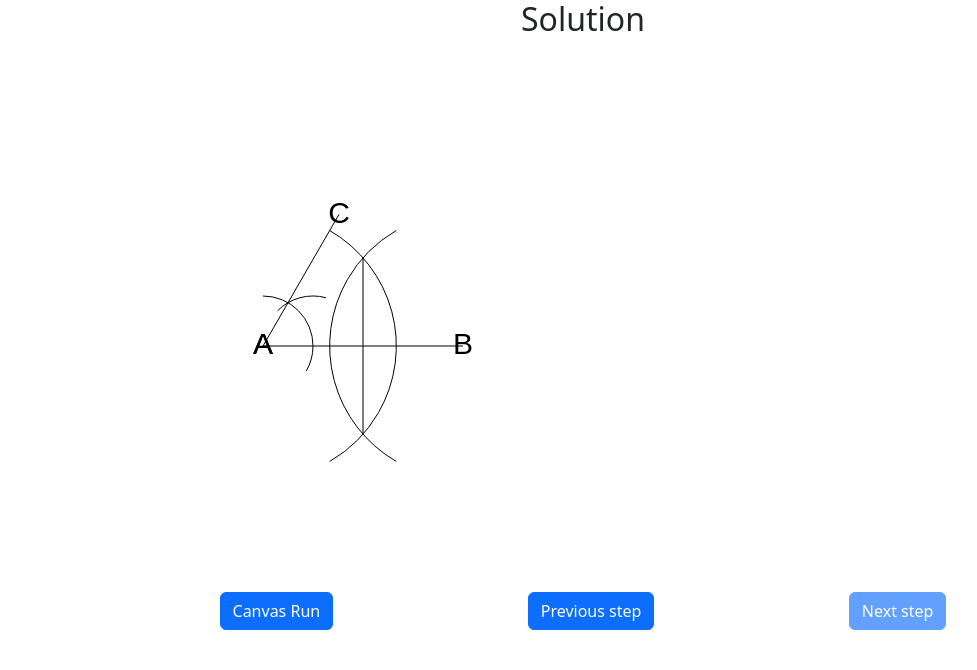
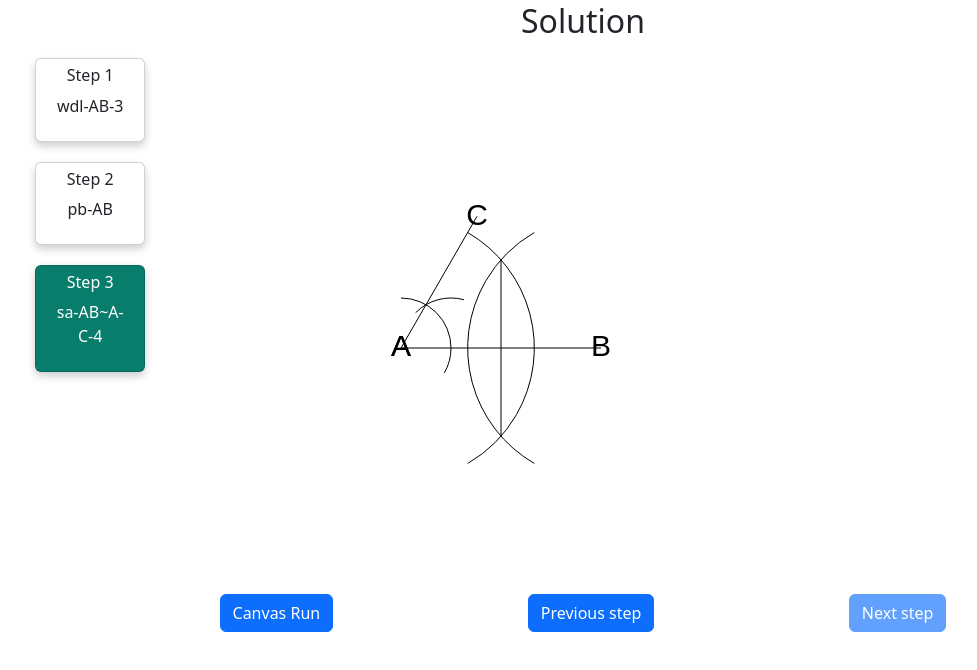
Before and after one commit to amna-ajward/Mathmatics, a React (Vite) app: page / in a window 1280 px wide. Shown: the top 670 px of the page, without its empty margins (57-1034 px from the left). Built offline with nearby package versions, Linux system fonts and the light colour scheme.

Commit message:
showing all steps and swiching steps on click

```diff
--- a/src/App.tsx
+++ b/src/App.tsx
@@ -1,6 +1,7 @@
 import { Container } from "react-bootstrap";
 import { Routes, Route } from "react-router-dom";
 import Home from "./pages/Home";
+import './app.css';
 
 function App() {
 	return (
--- /dev/null
+++ b/src/app.css
@@ -0,0 +1,29 @@
+.card {
+    box-shadow: 0 4px 8px 0 rgba(0,0,0,0.2);
+    transition: 0.3s;
+    width: 40%;
+    margin: 10px;
+    padding: 5px;
+  }
+
+  .card:hover {
+    box-shadow: 0 8px 16px 0 rgba(0,0,0,0.2);
+    cursor: pointer;
+
+  }
+
+  .active{
+    color: #fff;
+    background-color: #097d6c !important;
+    text-decoration: none;
+    transition: background 1s;
+  }
+
+  .container {
+    padding: 2px 16px;
+  }
+
+  .step-list{
+    display: flex;
+    flex-direction: column;
+  }
--- a/src/components/Canvas.tsx
+++ b/src/components/Canvas.tsx
@@ -3,6 +3,7 @@ import { useRef } from "react";
 import { Button } from "react-bootstrap";
 import useDraw from "../hooks/useDraw";
 import useUpdateLogger from "../hooks/useUpdateLogger";
+import { StepsList } from "./StepsList";
 
 type CanvasProps = {
 	width: number;
@@ -52,8 +53,13 @@ export default function Canvas({ width, height }: CanvasProps) {
 	})
 
 	return (
-		<div >
-			<canvas ref={canvasRef} width={width} height={height}></canvas>
+		<div>
+			<div style={{ display: 'flex' }}>
+				<div style={{ flex: '1' }}><StepsList steps={queries} currentStep={currentStep} onStepClick={(step) => setCurrentStep(step)} /></div>
+				<div style={{ flex: '1' }}><canvas ref={canvasRef} width={width} height={height}></canvas></div>
+
+
+			</div>
 			<div style={{ display: 'flex', justifyContent: 'space-evenly' }}>
 				<Button
 					onClick={onDraw}
@@ -74,7 +80,6 @@ export default function Canvas({ width, height }: CanvasProps) {
 				</Button>
 
 			</div>
-
 		</div>
 	);
 }
--- /dev/null
+++ b/src/components/StepsList.tsx
@@ -0,0 +1,14 @@
+import React from 'react'
+
+export const StepsList = ({ steps, currentStep,onStepClick }) => {
+    return (
+        <div className='step-list'>
+            {steps.map((step, i) => <div onClick={()=>onStepClick(i+1)} className={`card ${currentStep-1 == i ? 'active' : ''}`}>
+                <div className="container">
+                    <h6>Step {i + 1}</h6>
+                    <p>{step}</p>
+                </div>
+            </div>)}
+        </div>
+    )
+}
```
